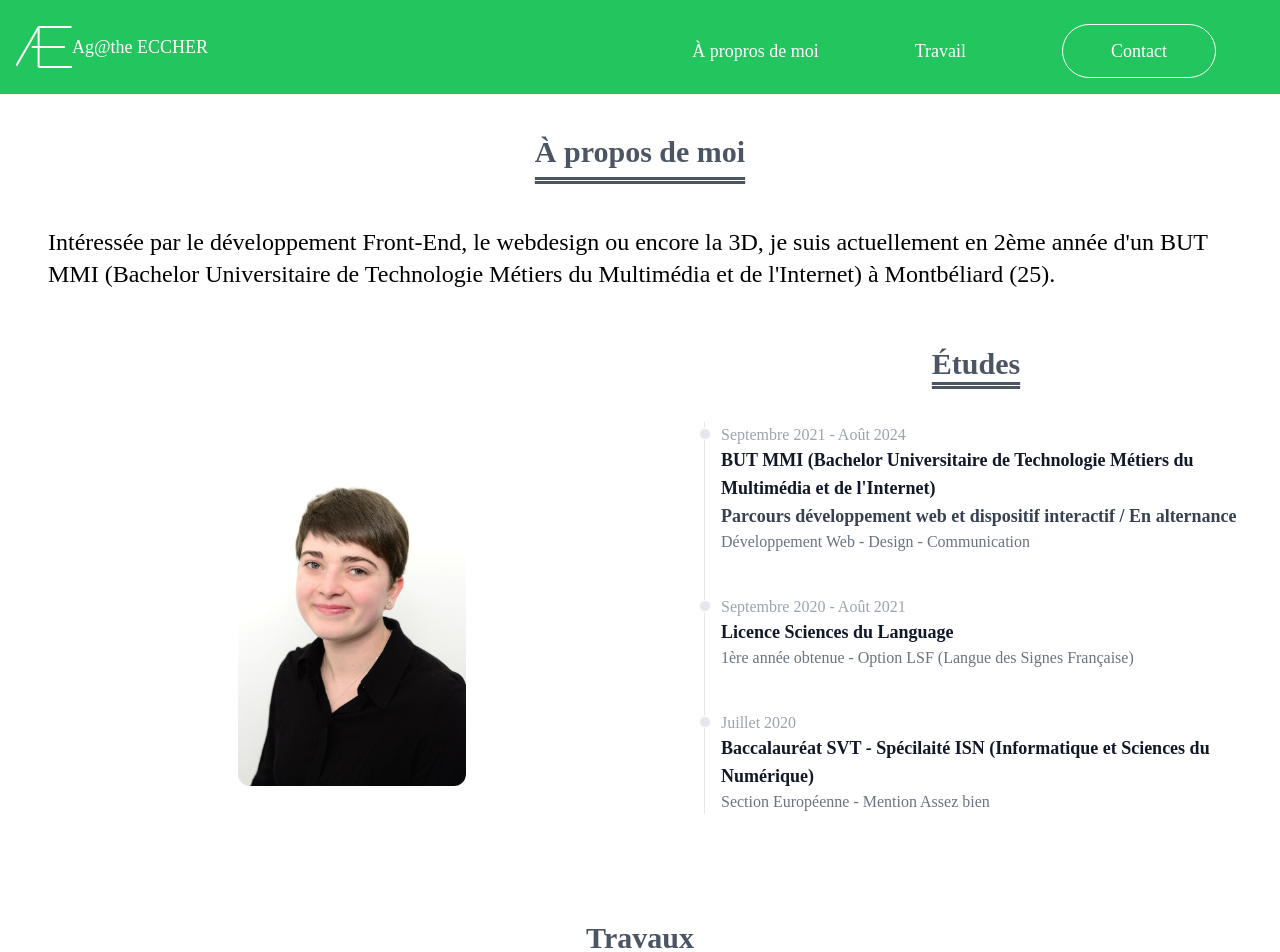
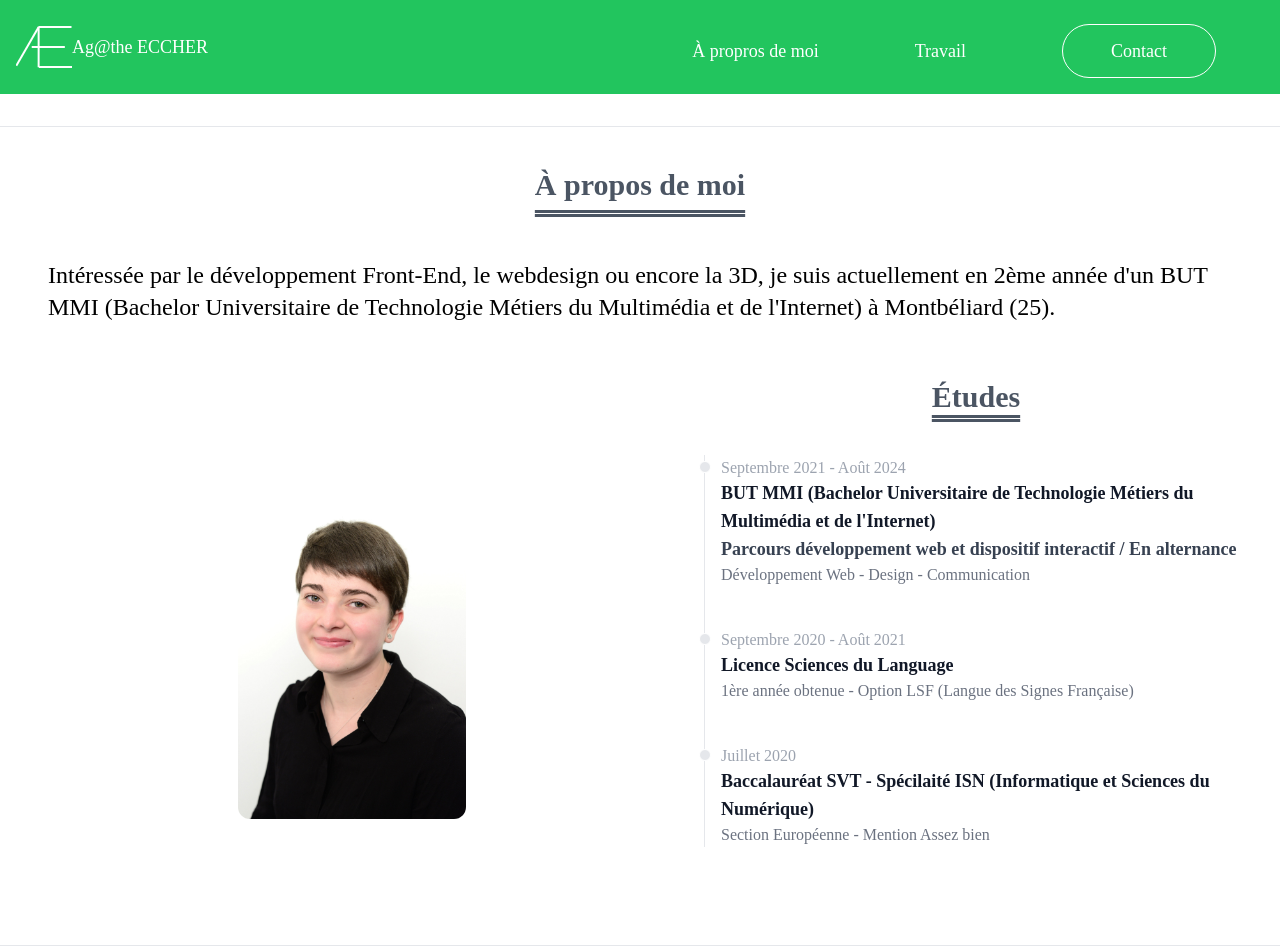
Before and after one commit to aeccher/portfolio2023, a Vue app: page / in a window 1280 px wide. Shown: the top 952 px of the page. Built offline with nearby package versions, Linux system fonts and the light colour scheme.

Commit message:
ajout HR accueil

```diff
--- a/src/views/AccueilView.vue
+++ b/src/views/AccueilView.vue
@@ -1,17 +1,20 @@
 <script>
 import AboutView from './AboutView.vue';
 import WorkView from './WorkView.vue';
+import ContactView from './ContactView.vue';
 
 
 
 export default {
-  components: { AboutView, WorkView},
+  components: { AboutView, WorkView, ContactView},
 }
 </script>
 
 <template>
   <main>
+    <hr class="h-px my-8 bg-gray-200 border-0 dark:bg-gray-700">
     <about-view/>
+    <hr class="h-px my-8 bg-gray-200 border-0 dark:bg-gray-700">
     <WorkView/>
 </main>
 </template>
```
